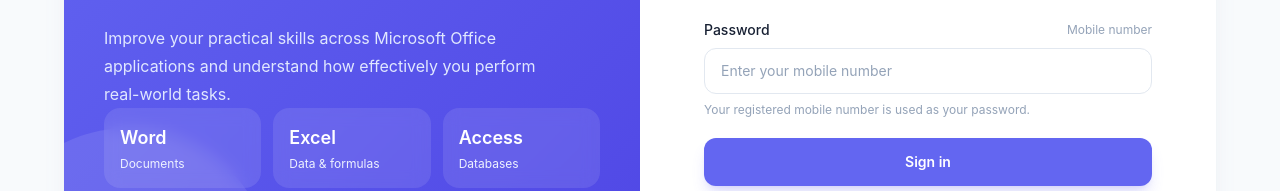
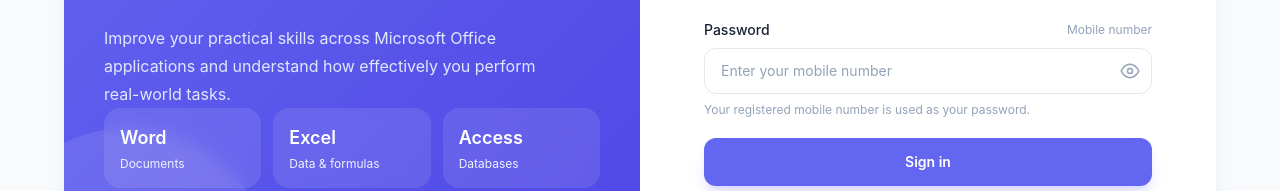
Before and after one commit to yaswanthsai084-cyber/pracoffice, a React (Vite) app in the folder frontend/: page /Login in a window 1280 px wide. Shown: the part 375-566 px from the top of the page. Built offline with nearby package versions, Linux system fonts and the light colour scheme; no server answers.

Commit message:
update login page to toggle password visibility and improve input handling

```diff
--- a/frontend/src/pages/Login.jsx
+++ b/frontend/src/pages/Login.jsx
@@ -1,4 +1,5 @@
 import { Link, useNavigate} from "react-router-dom"
+import { useState } from "react"
 import Header from "../components/common/Header"
 import Footer from "../components/common/Footer"
 import "./login.css"
@@ -6,6 +7,9 @@
 function Login() {
 
   const navigate = useNavigate()
+
+  // Toggles between masked (dots) and visible password/mobile number.
+  const [showPassword, setShowPassword] = useState(false)
 
   const handleSubmit = (event) => {
     event.preventDefault()
@@ -160,16 +164,62 @@
                     </span>
                   </div>
 
+                  <div className="relative">
                     <input
                       id="password"
                       name="password"
-                    type="tel"
+                      type={showPassword ? "text" : "password"}
                       inputMode="numeric"
+                      autoComplete="current-password"
                       maxLength="10"
                       placeholder="Enter your mobile number"
                       required
-                    className="login-input w-full rounded-xl border border-border bg-surface px-4 py-3 text-sm text-text-primary outline-none transition placeholder:text-text-muted focus:border-brand focus:ring-4 focus:ring-brand/10"
+                      className="login-input w-full rounded-xl border border-border bg-surface px-4 py-3 pr-12 text-sm text-text-primary outline-none transition placeholder:text-text-muted focus:border-brand focus:ring-4 focus:ring-brand/10"
                     />
+
+                    <button
+                      type="button"
+                      onClick={() => setShowPassword((value) => !value)}
+                      aria-label={showPassword ? "Hide password" : "Show password"}
+                      title={showPassword ? "Hide password" : "Show password"}
+                      className="absolute right-1 top-1/2 flex h-9 w-9 -translate-y-1/2 items-center justify-center rounded-lg text-text-muted transition hover:bg-slate-100 hover:text-brand focus:outline-none focus:ring-2 focus:ring-brand/30"
+                    >
+                      {showPassword ? (
+                        // Eye with slash - click to hide
+                        <svg
+                          xmlns="http://www.w3.org/2000/svg"
+                          viewBox="0 0 24 24"
+                          fill="none"
+                          stroke="currentColor"
+                          strokeWidth="1.8"
+                          strokeLinecap="round"
+                          strokeLinejoin="round"
+                          className="h-5 w-5"
+                          aria-hidden="true"
+                        >
+                          <path d="M9.9 4.24A9.12 9.12 0 0 1 12 4c7 0 10 8 10 8a18.5 18.5 0 0 1-2.16 3.19m-6.72-1.07a3 3 0 1 1-4.24-4.24" />
+                          <path d="M6.61 6.61A18.15 18.15 0 0 0 2 12s3 8 10 8a9.12 9.12 0 0 0 5.39-1.61" />
+                          <line x1="2" y1="2" x2="22" y2="22" />
+                        </svg>
+                      ) : (
+                        // Open eye - click to show
+                        <svg
+                          xmlns="http://www.w3.org/2000/svg"
+                          viewBox="0 0 24 24"
+                          fill="none"
+                          stroke="currentColor"
+                          strokeWidth="1.8"
+                          strokeLinecap="round"
+                          strokeLinejoin="round"
+                          className="h-5 w-5"
+                          aria-hidden="true"
+                        >
+                          <path d="M1.5 12S4.5 4 12 4s10.5 8 10.5 8-3 8-10.5 8S1.5 12 1.5 12Z" />
+                          <circle cx="12" cy="12" r="3" />
+                        </svg>
+                      )}
+                    </button>
+                  </div>
 
                   <p className="mt-2 text-xs text-text-muted">
                     Your registered mobile number is used as your password.
```
Also changed, not shown: 4 other files (tests, documents, lock files or other folders). Lines whose indentation alone changed are shown as unchanged.
